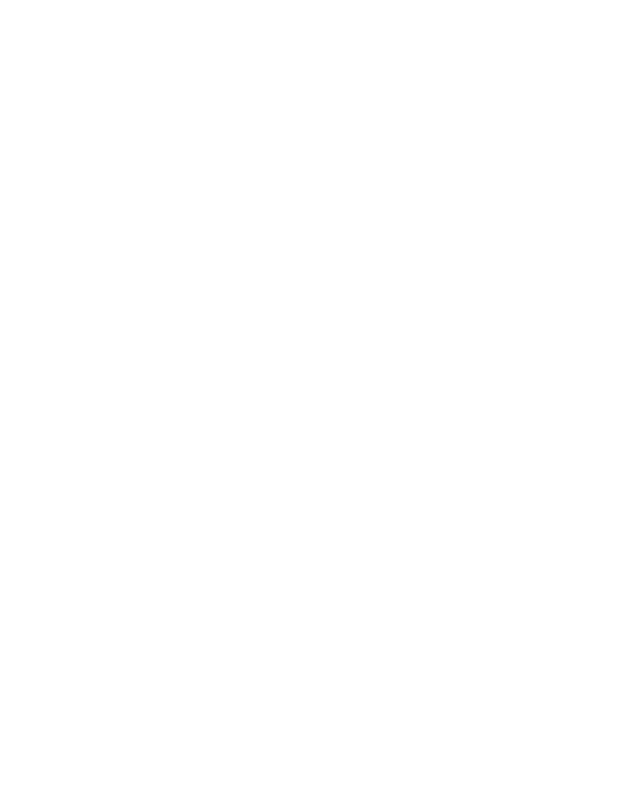
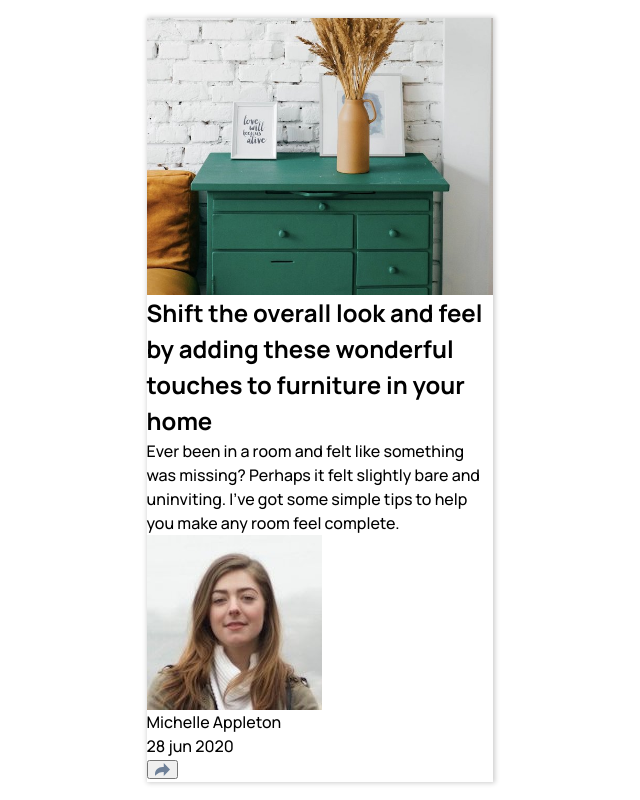
Before and after one commit to MitaliShah/article-preview-component, a website built with Vite: page index.html in a window 1280 px wide. Shown: the whole page, without its empty margins (320-960 px from the left). Built offline with nearby package versions, Linux system fonts and the light colour scheme.

Commit message:
initial html structure without the tooltip

```diff
--- a/index.html
+++ b/index.html
@@ -8,10 +8,53 @@
       href="./public/images/favicon-32x32.png"
     />
     <meta name="viewport" content="width=device-width, initial-scale=1.0" />
+    <link rel="preconnect" href="https://fonts.googleapis.com" />
+    <link rel="preconnect" href="https://fonts.gstatic.com" crossorigin />
+    <link
+      href="https://fonts.googleapis.com/css2?family=Manrope:wght@200..800&display=swap"
+      rel="stylesheet"
+    />
+    <link rel="stylesheet" href="./style.css" />
     <title>Article preview component</title>
   </head>
   <body>
-    <div id="app"></div>
+    <main>
+      <h1 class="sr-only">Article preview component</h1>
+      <div class="container">
+        <article class="card">
+          <div class="card-image">
+            <img src="./public/images/drawers.jpg" alt="furniture drawers" />
+          </div>
+          <div class="card-text-container">
+            <h2 class="card-title">
+              Shift the overall look and feel by adding these wonderful touches
+              to furniture in your home
+            </h2>
+            <p class="card-content">
+              Ever been in a room and felt like something was missing? Perhaps
+              it felt slightly bare and uninviting. I’ve got some simple tips to
+              help you make any room feel complete.
+            </p>
+
+            <div class="card-footer-container">
+              <figure>
+                <img
+                  src="./public/images/avatar-michelle.jpg"
+                  alt="Michelle Appleton"
+                />
+                <figcaption>
+                  <p>Michelle Appleton</p>
+                  <time>28 jun 2020</time>
+                </figcaption>
+              </figure>
+              <button>
+                <img src="./public/images/icon-share.svg" alt="share" />
+              </button>
+            </div>
+          </div>
+        </article>
+      </div>
+    </main>
     <script type="module" src="/main.js"></script>
   </body>
 </html>
--- a/style.css
+++ b/style.css
@@ -1,96 +1,83 @@
-:root {
-  font-family: Inter, system-ui, Avenir, Helvetica, Arial, sans-serif;
+/** RESET **/
+
+*,
+*::before,
+*::after {
+  box-sizing: border-box;
+}
+* {
+  margin: 0;
+}
+html {
+  height: 100%;
+}
+body {
   line-height: 1.5;
-  font-weight: 400;
-
-  color-scheme: light dark;
-  color: rgba(255, 255, 255, 0.87);
-  background-color: #242424;
-
-  font-synthesis: none;
-  text-rendering: optimizeLegibility;
   -webkit-font-smoothing: antialiased;
-  -moz-osx-font-smoothing: grayscale;
+}
+img,
+picture,
+video,
+canvas,
+svg {
+  display: block;
+  max-width: 100%;
+}
+input,
+button,
+textarea,
+select {
+  font: inherit;
+}
+p,
+h1,
+h2,
+h3,
+h4,
+h5,
+h6 {
+  overflow-wrap: break-word;
+}
+#root,
+#__next {
+  isolation: isolate;
 }
 
-a {
-  font-weight: 500;
-  color: #646cff;
-  text-decoration: inherit;
-}
-a:hover {
-  color: #535bf2;
+:root {
+  /* PRIMARY */
+
+  --dark-gray-blue: hsl(217, 19%, 35%);
+  --dark-blue: hsl(214, 17%, 51%);
+  --gray-blue: hsl(212, 23%, 69%);
+  --light-gray-blue: hsl(210, 46%, 95%);
 }
 
 body {
   margin: 0;
+  padding: 0;
+  font-family: "Manrope", sans-serif;
+  min-height: 100vh;
+  font-weight: 500;
   display: flex;
-  place-items: center;
-  min-width: 320px;
-  min-height: 100vh;
+  justify-content: center;
+  align-items: center;
 }
 
-h1 {
-  font-size: 3.2em;
-  line-height: 1.1;
+.container {
+  max-width: 21.68rem;
+  background: var(--white);
+  box-shadow: 1px 0px 5px 1px rgb(0, 0, 0, 0.2);
+  margin-left: 10px;
+  margin-right: 10px;
 }
 
-#app {
-  max-width: 1280px;
-  margin: 0 auto;
-  padding: 2rem;
-  text-align: center;
+.sr-only {
+  position: absolute;
+  width: 0.063rem;
+  height: 0.063rem;
+  padding: 0;
+  margin: -0.063rem;
+  overflow: hidden;
+  white-space: nowrap;
+  border: 0;
 }
-
-.logo {
-  height: 6em;
-  padding: 1.5em;
-  will-change: filter;
-  transition: filter 300ms;
-}
-.logo:hover {
-  filter: drop-shadow(0 0 2em #646cffaa);
-}
-.logo.vanilla:hover {
-  filter: drop-shadow(0 0 2em #f7df1eaa);
-}
-
-.card {
-  padding: 2em;
-}
-
-.read-the-docs {
-  color: #888;
-}
-
-button {
-  border-radius: 8px;
-  border: 1px solid transparent;
-  padding: 0.6em 1.2em;
-  font-size: 1em;
-  font-weight: 500;
-  font-family: inherit;
-  background-color: #1a1a1a;
-  cursor: pointer;
-  transition: border-color 0.25s;
-}
-button:hover {
-  border-color: #646cff;
-}
-button:focus,
-button:focus-visible {
-  outline: 4px auto -webkit-focus-ring-color;
-}
-
-@media (prefers-color-scheme: light) {
-  :root {
-    color: #213547;
-    background-color: #ffffff;
-  }
-  a:hover {
-    color: #747bff;
-  }
-  button {
-    background-color: #f9f9f9;
-  }
-}
```
Also changed, not shown: 1 other file.
